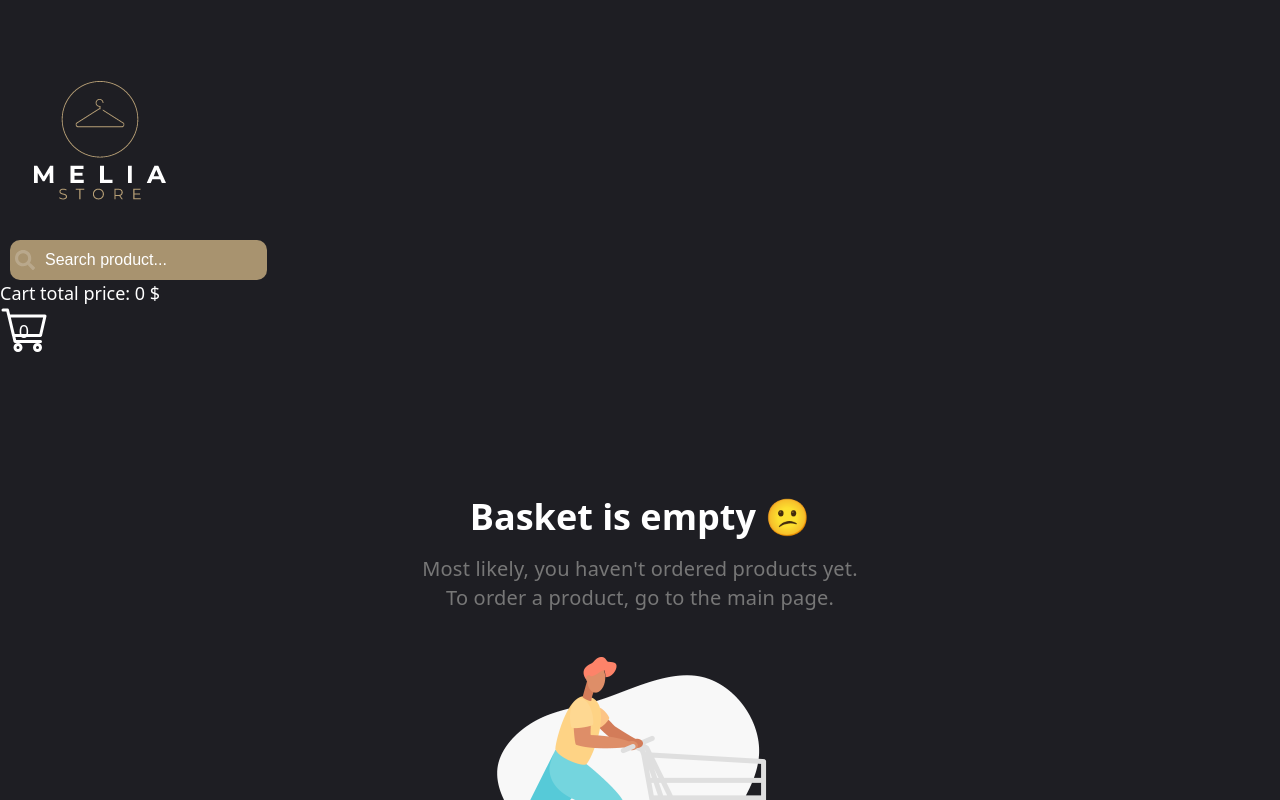
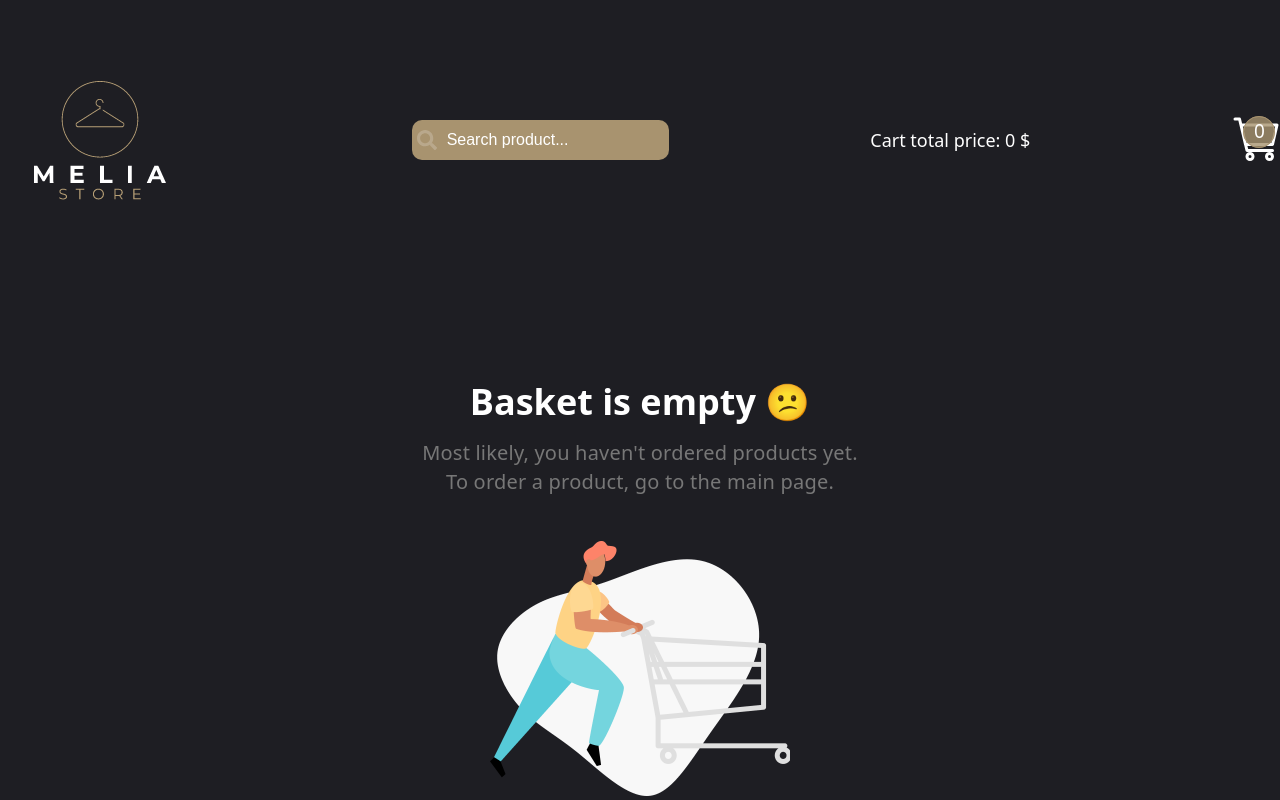
Before and after one commit to ivan-grekov/online-store, a React (Create React App) app: page /basket in a window 1280 px wide. Shown: the top 800 px of the page. Built offline with nearby package versions, Linux system fonts and the light colour scheme.

Commit message:
fix: fix header & styles

```diff
--- a/src/components/Header/Header.module.scss
+++ b/src/components/Header/Header.module.scss
@@ -5,13 +5,14 @@
   background: $bg-global;
 
 
-  &__container {
-    max-width: 160rem;
+
+}
+
+  .container {
     display: flex;
     align-items: center;
     justify-content: space-between;
   }
-}
 
 .basket {
   width: 4.8rem;
@@ -43,7 +44,7 @@
   border-radius: 50%;
 }
 
-.basket__total-content {
+.basket__total_content {
   position: absolute;
   font-size: 1.9rem;
   color: white;
--- a/src/components/Header/index.tsx
+++ b/src/components/Header/index.tsx
@@ -36,8 +36,8 @@ export const Header: React.FC = () => {
         </div>
         <Link to="/basket">
           <div className={styles.basket}>
-            <div className="basket__total">
-              <span className="basket__total-content">{totalCount}</span>
+            <div className={styles.basket__total}>
+              <span className={styles.basket__total_content}>{totalCount}</span>
             </div>
           </div>
         </Link>
```
